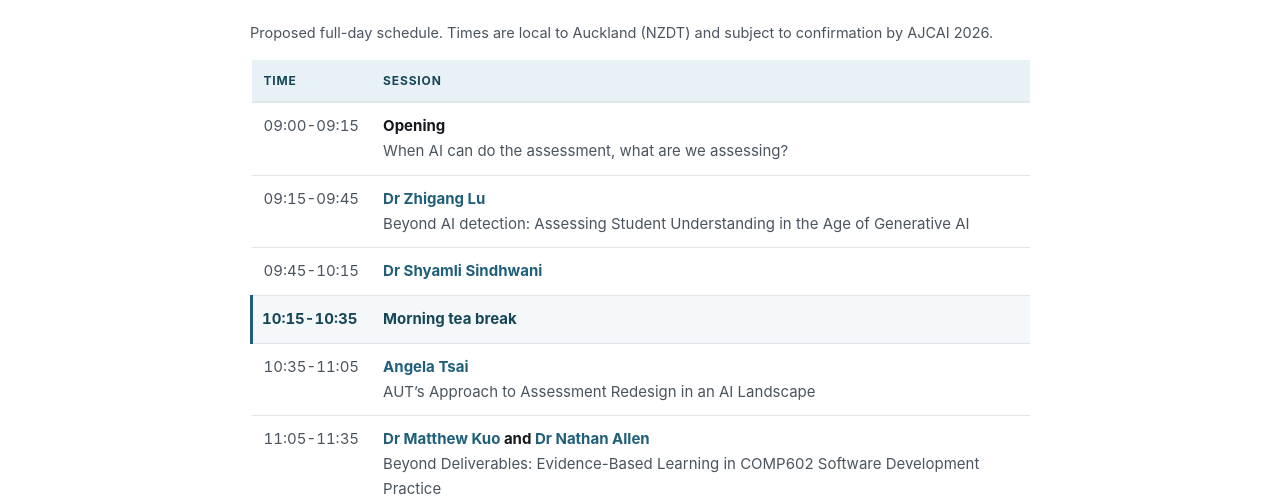
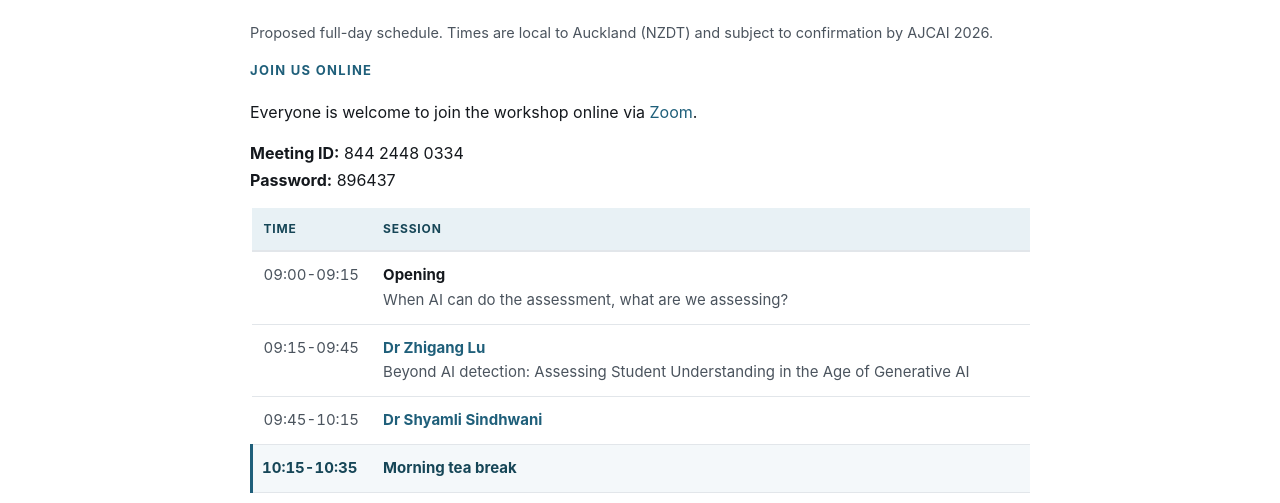
Before and after one commit to reassessment-edu-ai/ajcai2026-workshop, a plain HTML site: page program.html in a window 1280 px wide. Shown: the part 277-780 px from the top of the page. Drawn offline with Linux system fonts and the light colour scheme.

Commit message:
Add Zoom invitation to workshop programme

```diff
--- a/program.html
+++ b/program.html
@@ -39,6 +39,11 @@
   <div class="wrap">
     <h1 class="page-title">Program</h1>
     <p class="small muted">Proposed full-day schedule. Times are local to Auckland (NZDT) and subject to confirmation by AJCAI 2026.</p>
+    <aside class="online-participation" aria-labelledby="online-participation-title">
+      <h2 id="online-participation-title">Join us online</h2>
+      <p>Everyone is welcome to join the workshop online via <a href="https://uws.zoom.us/j/84424480334?pwd=T5NeJ6IOox3qPpT4sV4pLjgfKdFLaz.1">Zoom</a>.</p>
+      <p><strong>Meeting ID:</strong> 844 2448 0334<br><strong>Password:</strong> 896437</p>
+    </aside>
     <div class="table-scroll">
       <table>
         <thead>
```
